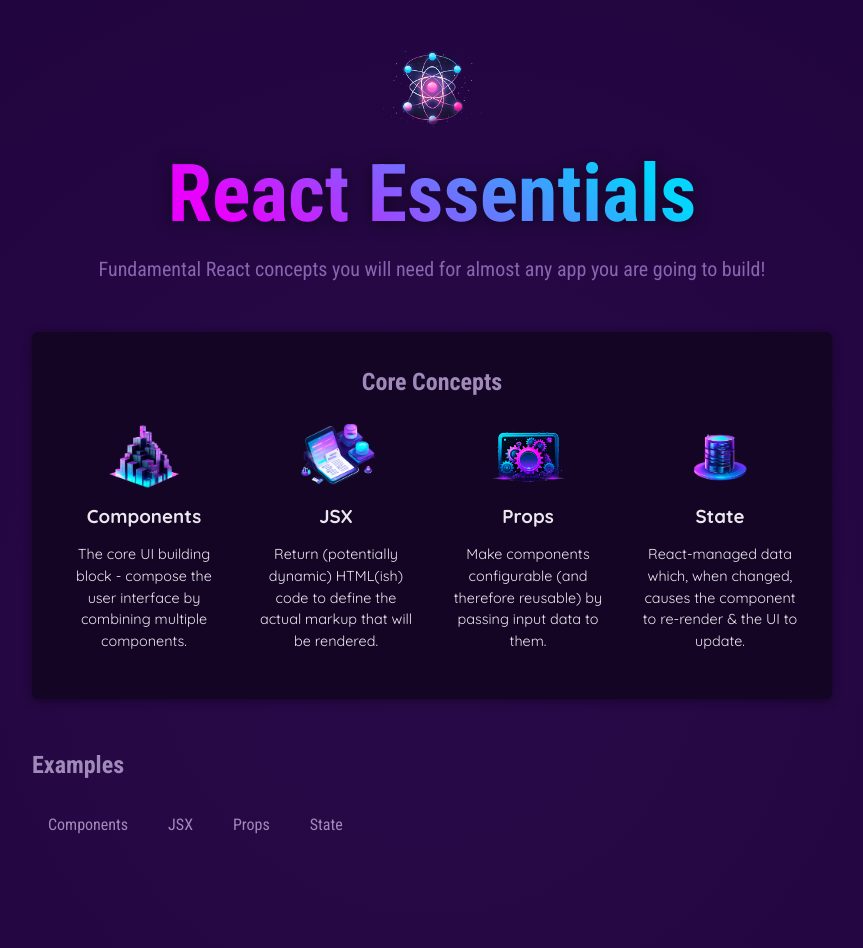
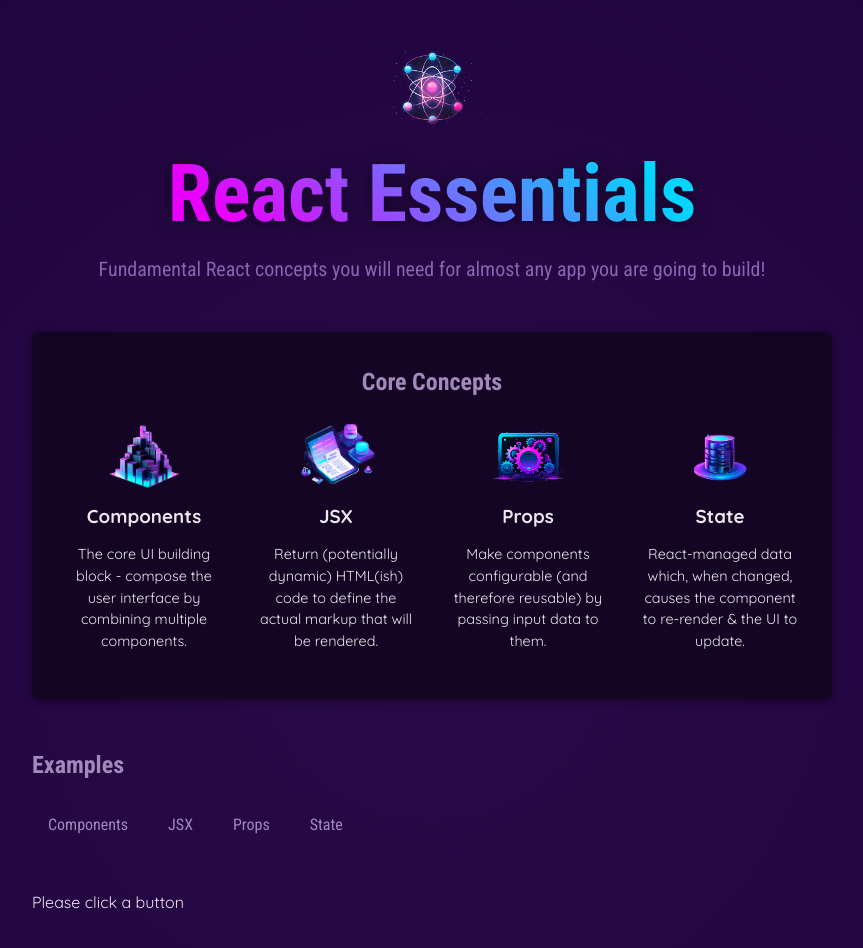
Before and after one commit to Guillon88/react-complete-guide, a React (Vite) app in the folder 03-react-essentials/: page / in a window 1280 px wide. Shown: the top 948 px of the page, without its empty margins (208-1071 px from the left). Built offline with nearby package versions, Linux system fonts and the light colour scheme.

Commit message:
manage state

```diff
--- a/03-react-essentials/src/App.jsx
+++ b/03-react-essentials/src/App.jsx
@@ -1,4 +1,5 @@
 
+import { useState } from 'react';
 import componentsImg from "./assets/components.png";
 import { CORE_CONCEPTS } from './data.js';
 
@@ -9,9 +10,12 @@
 
 function App() {
 
+  const [ selectedTopic, setSelectedTopic ] = useState('Please click a button');
+
   function handleSelect(selectedButton) {
-    console.log(selectedButton);
-}
+    setSelectedTopic(selectedButton);
+    console.log(selectedTopic);
+  }
 
   return (
     <div>
@@ -40,6 +44,7 @@
             <TabButton onSelect={() => handleSelect('satate')}>State</TabButton>
           </menu>
         </section>
+        {selectedTopic}
       </main>
     </div>
   );
```
